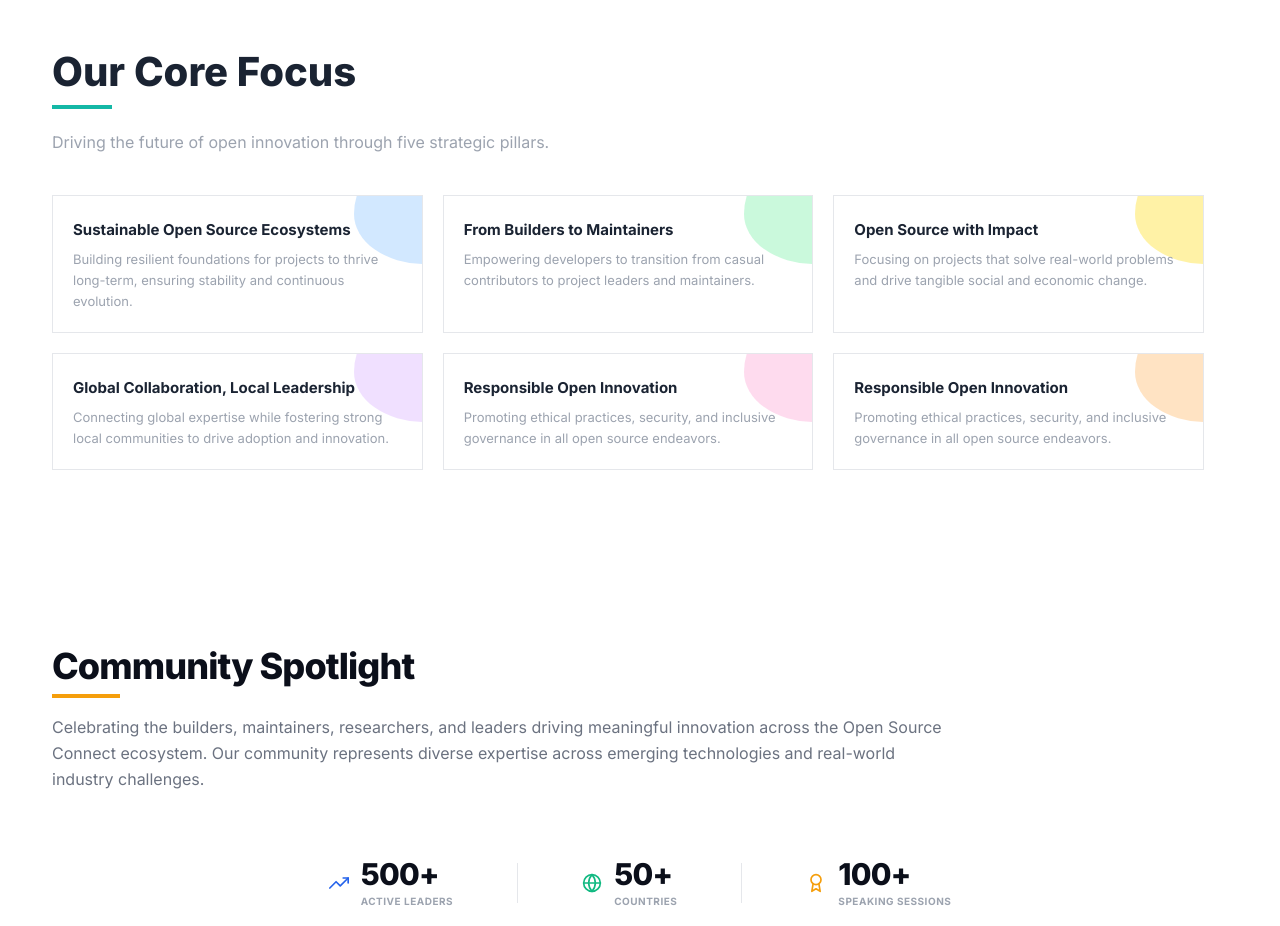
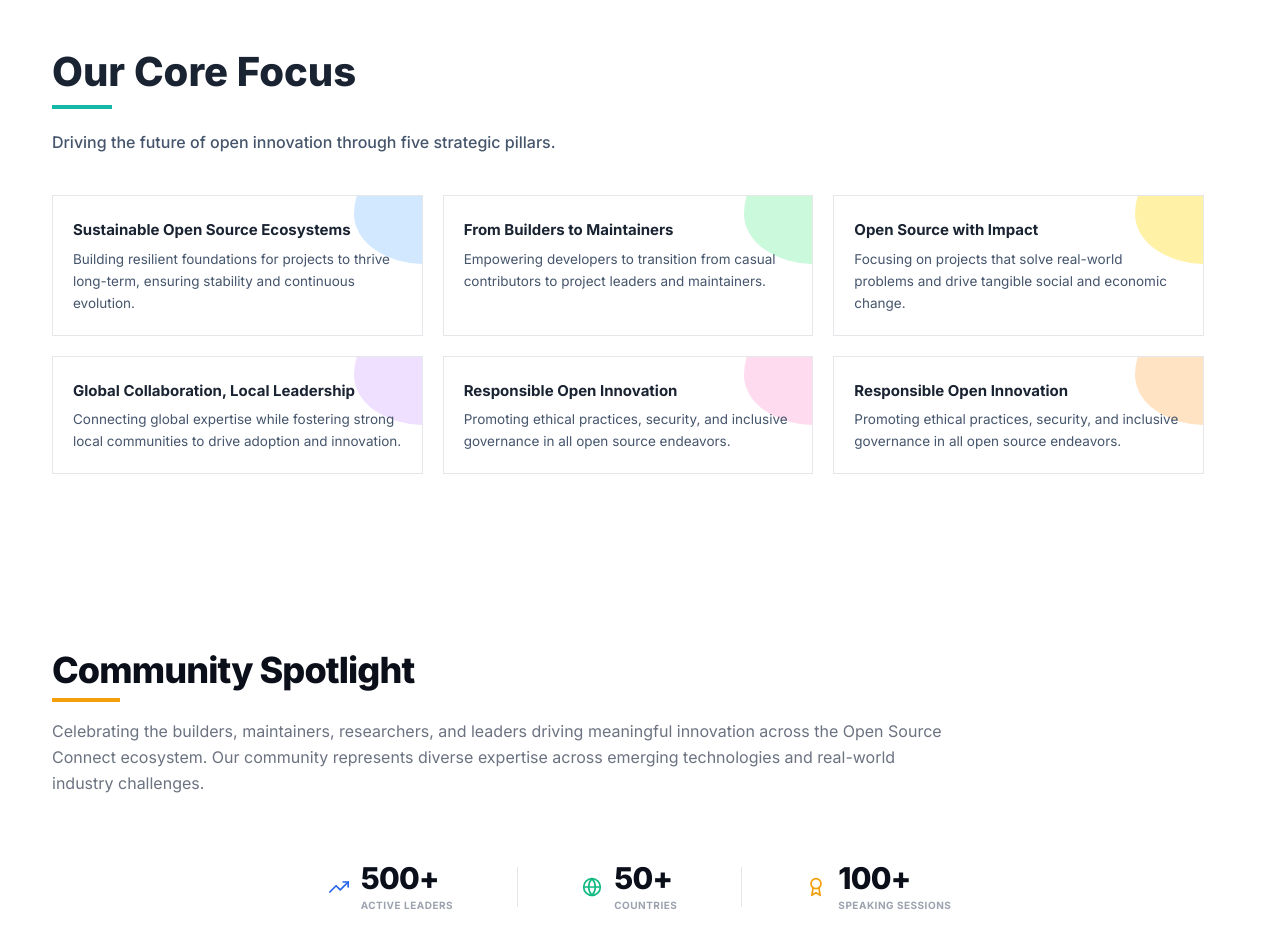
Before and after one commit to open-source-connect-01/OSC_India, a Next.js app: page / in a window 1280 px wide. Shown: the part 1440-2366 px from the top of the page. Built offline with nearby package versions, Linux system fonts and the light colour scheme.

Commit message:
Update text styles in CoreFocusSection for improved readability and consistency

```diff
--- a/src/components/CoreFocusSection.tsx
+++ b/src/components/CoreFocusSection.tsx
@@ -43,7 +43,7 @@ export default function CoreFocusSection() {
               Our Core Focus
             </h2>
             <div className="w-[60px] h-[4px] bg-accent-teal mt-2 mb-5" />
-            <p className="max-w-[600px] text-base text-gray-400 leading-relaxed">
+            <p className="max-w-[600px] text-base text-slate-600 font-medium leading-relaxed">
               Driving the future of open innovation through five strategic pillars.
             </p>
           </div>
@@ -63,7 +63,7 @@ export default function CoreFocusSection() {
                 <h3 className="text-[15px] font-bold text-navy-deep mt-3 mb-2 leading-snug relative z-10">
                   {card.title}
                 </h3>
-                <p className="text-[13px] text-gray-400 leading-relaxed relative z-10">
+                <p className="text-[13.5px] text-slate-600 leading-relaxed relative z-10">
                   {card.desc}
                 </p>
               </div>
```
